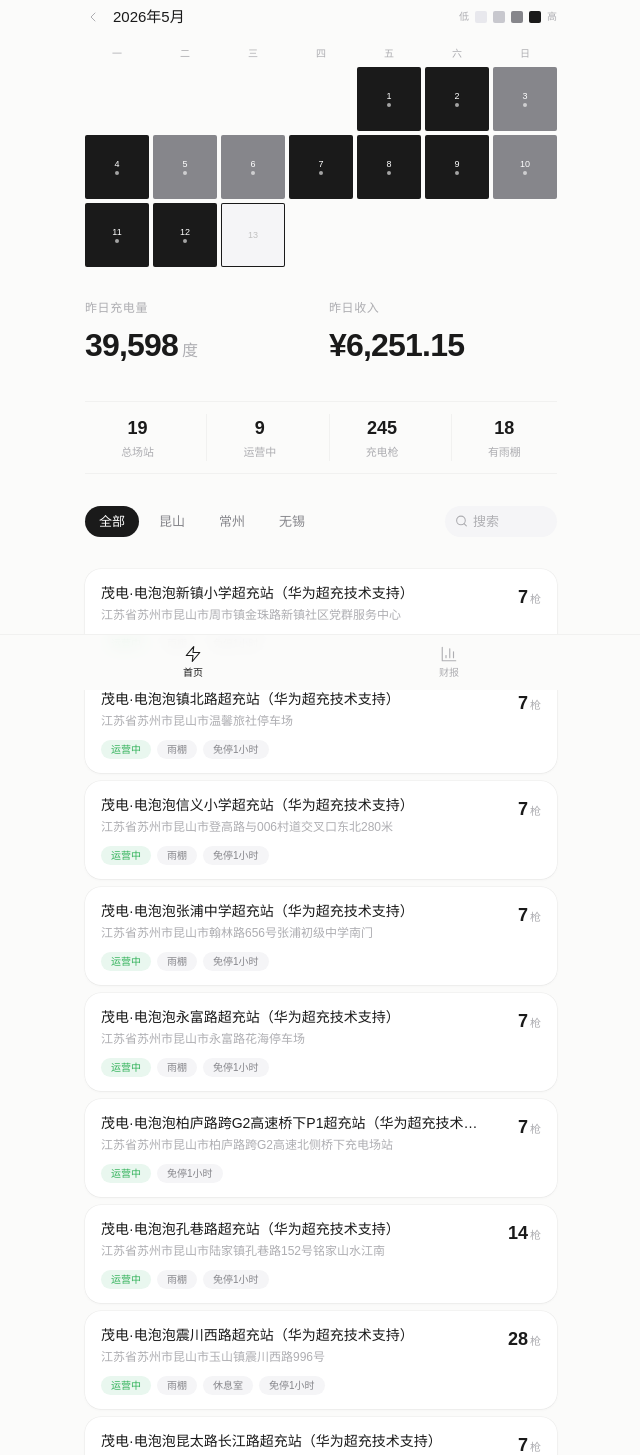
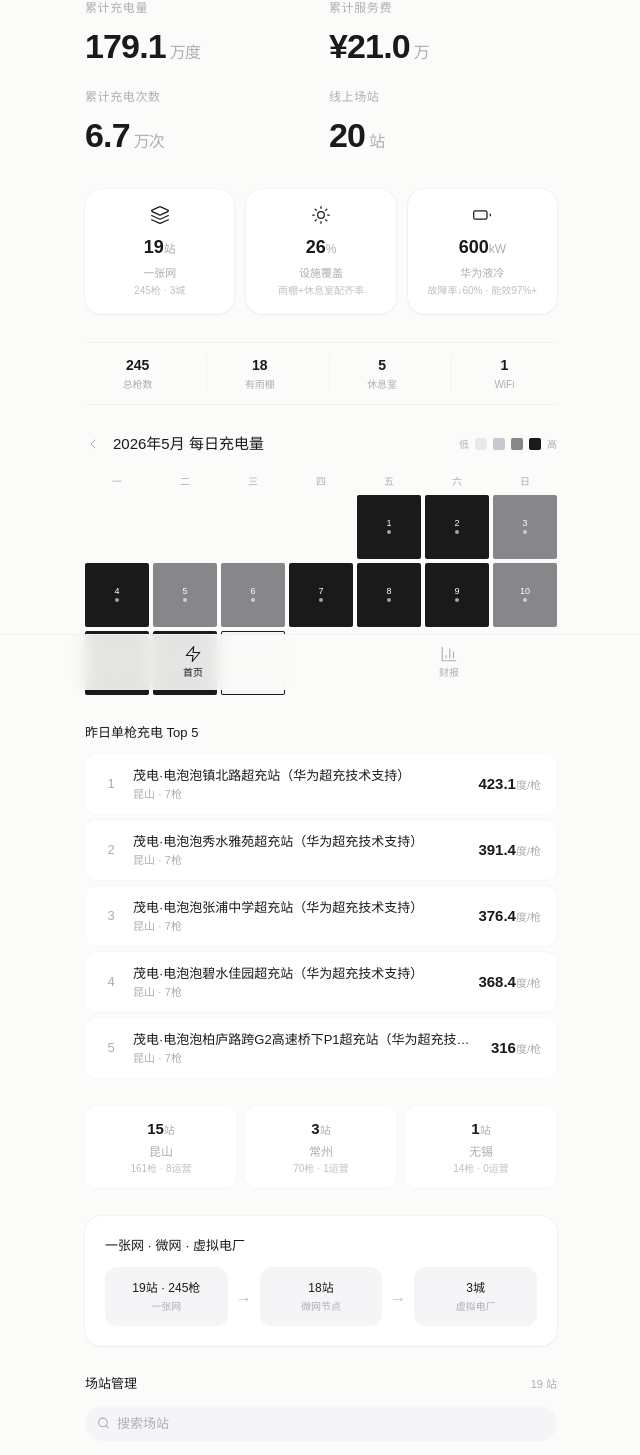
Before and after one commit to scarletwrenlee-crypto/station-dashboard, a React (Vite) app: page / in a window 1280 px wide. Shown: the part 110-1565 px from the top of the page, without its empty margins (319-959 px from the left). Built offline with nearby package versions, Linux system fonts and the light colour scheme.

Commit message:
Homepage: real API cumulative totals display

```diff
--- a/src/pages/StationList.tsx
+++ b/src/pages/StationList.tsx
@@ -1,100 +1,155 @@
 import { useEffect, useState, useMemo } from 'react'
 import { useNavigate } from 'react-router-dom'
 import { getStations, getYesterdayStats } from '../lib/localData'
-import { Search, MapPin, ChevronLeft, ChevronRight } from 'lucide-react'
+import { Search, ChevronLeft, ChevronRight, Zap, TrendingUp, Activity, Battery, Sun, Layers } from 'lucide-react'
 import { format, startOfMonth, endOfMonth, eachDayOfInterval, getDay, isToday, addMonths, subMonths } from 'date-fns'
 
-const CITIES = ['全部', '昆山', '常州', '无锡']
 const WEEKDAYS = ['一', '二', '三', '四', '五', '六', '日']
 
-// Load daily totals from seed (static import)
 import seedData from '../lib/seed.json'
 const dailyTotalsCache: Record<string, { kwh: number; fee: number }> = {}
 for (const d of (seedData as any).daily_totals || []) {
   dailyTotalsCache[d.date] = { kwh: d.total_kwh, fee: d.total_service_fee }
 }
+const realSummary = (seedData as any).real_summary
+const realTotals: Record<string, any> = (seedData as any).real_totals || {}
 
 export default function StationList() {
   const [stations, setStations] = useState<any[]>([])
   const [yesterdayStats, setYesterdayStats] = useState<any[]>([])
-  const [city, setCity] = useState('全部')
-  const [search, setSearch] = useState('')
-  const [showMap, setShowMap] = useState(false)
   const [selectedDate, setSelectedDate] = useState<string | null>(null)
   const [currentMonth, setCurrentMonth] = useState(new Date())
+  const [search, setSearch] = useState('')
   const navigate = useNavigate()
 
   useEffect(() => {
-    getStations(city).then(setStations)
+    getStations().then(setStations)
     getYesterdayStats().then(setYesterdayStats)
-  }, [city])
-
-  const filtered = stations.filter((s: any) =>
-    s.name.includes(search) || s.address.includes(search)
-  )
+  }, [])
 
   const totalGuns = stations.reduce((s: number, st: any) => s + st.total_piles, 0)
   const operating = stations.filter((s: any) => s.status === '运营中').length
+  const constructing = stations.filter((s: any) => s.status !== '运营中' && s.status !== '试运营').length
   const yesterdayKwh = yesterdayStats.reduce((s: number, d: any) => s + (d.total_kwh || 0), 0)
   const yesterdayRevenue = yesterdayStats.reduce((s: number, d: any) => s + (d.actual_revenue || d.service_fee || 0), 0)
+  const yesterdayAvgPerGun = totalGuns > 0 ? (yesterdayKwh / totalGuns).toFixed(1) : '0'
+  const facilityCoverage = Math.round(stations.filter((s: any) => s.canopy && s.rest_room).length / Math.max(stations.length, 1) * 100)
 
-  // Calendar data for current month
+  // Per-city stats
+  const cityStats = ['昆山', '常州', '无锡'].map(city => {
+    const cityStations = stations.filter((s: any) => s.city === city)
+    return {
+      city,
+      stations: cityStations.length,
+      guns: cityStations.reduce((s: number, st: any) => s + st.total_piles, 0),
+      operating: cityStations.filter((s: any) => s.status === '运营中').length,
+    }
+  })
+
+  // Calendar
   const calendarDays = useMemo(() => {
     const start = startOfMonth(currentMonth)
     const end = currentMonth < new Date() ? endOfMonth(currentMonth) : new Date()
     const days = eachDayOfInterval({ start, end })
     const firstDayOfWeek = getDay(start) === 0 ? 6 : getDay(start) - 1
-    const padding = Array(firstDayOfWeek).fill(null)
-    return [...padding, ...days]
+    return [...Array(firstDayOfWeek).fill(null), ...days]
   }, [currentMonth])
 
-  // Real intensity from daily totals
   const getDayData = (date: Date | null) => {
     if (!date) return { intensity: 0, kwh: 0, fee: 0 }
     const key = format(date, 'yyyy-MM-dd')
     const data = dailyTotalsCache[key]
     if (!data || data.kwh === 0) return { intensity: 0, kwh: 0, fee: 0 }
-    // Scale to 1-4 based on kWh
     const maxKwh = Math.max(...Object.values(dailyTotalsCache).map(d => d.kwh), 1)
     const ratio = data.kwh / maxKwh
-    let intensity = 0
-    if (ratio > 0.75) intensity = 4
-    else if (ratio > 0.5) intensity = 3
-    else if (ratio > 0.25) intensity = 2
-    else intensity = 1
+    let intensity = ratio > 0.75 ? 4 : ratio > 0.5 ? 3 : ratio > 0.25 ? 2 : 1
     return { intensity, kwh: data.kwh, fee: data.fee }
   }
 
-  const intensityColors = [
-    'bg-[#f5f5f7]',
-    'bg-[#e8e8ed]',
-    'bg-[#c8c8ce]',
-    'bg-[#86868b]',
-    'bg-[#1a1a1a]',
-  ]
+  const intensityColors = ['bg-[#f5f5f7]', 'bg-[#e8e8ed]', 'bg-[#c8c8ce]', 'bg-[#86868b]', 'bg-[#1a1a1a]']
   const textColors = ['text-[#c0c0c0]', 'text-[#86868b]', 'text-[#6b6b6b]', 'text-white', 'text-white']
-
   const selectedData = selectedDate ? dailyTotalsCache[selectedDate] : null
 
+  // Top 5 by per-gun efficiency
+  const topStations = stations
+    .map(s => {
+      const stat = yesterdayStats.find((d: any) => d.station_id === s.id)
+      const avg = stat && s.total_piles > 0 ? (stat.total_kwh / s.total_piles).toFixed(1) : '0'
+      return { ...s, yesterdayAvg: parseFloat(avg), yesterdayKwh: stat?.total_kwh || 0 }
+    })
+    .filter(s => s.yesterdayKwh > 0)
+    .sort((a, b) => b.yesterdayAvg - a.yesterdayAvg)
+    .slice(0, 5)
+
   return (
-    <div className="px-5 py-6 space-y-8">
+    <div className="px-5 py-6 space-y-7">
       {/* Hero */}
       <div className="flex items-end justify-between">
         <div>
           <h1 className="text-[28px] font-bold tracking-tight leading-tight">茂电·电泡泡</h1>
-          <p className="text-[15px] text-[#aeaeb2] mt-0.5">场站数据平台</p>
+          <p className="text-[13px] text-[#aeaeb2] mt-0.5">让每一度电，都有来处，也有归途</p>
         </div>
         <p className="text-[12px] text-[#aeaeb2] pb-1">{format(new Date(), 'M月d日 EEEE')}</p>
       </div>
 
-      {/* Month Calendar */}
+      {/* Real API Totals */}
+      <div className="grid grid-cols-2 gap-4">
+        <div>
+          <p className="text-[12px] text-[#aeaeb2] uppercase tracking-wider">累计充电量</p>
+          <p className="text-[34px] font-bold tracking-tight mt-1">{(realSummary?.total_kwh / 10000).toFixed(1)}<span className="text-[16px] font-normal text-[#aeaeb2] ml-1">万度</span></p>
+        </div>
+        <div>
+          <p className="text-[12px] text-[#aeaeb2] uppercase tracking-wider">累计服务费</p>
+          <p className="text-[34px] font-bold tracking-tight mt-1">¥{(realSummary?.total_service_fee / 10000).toFixed(1)}<span className="text-[16px] font-normal text-[#aeaeb2] ml-1">万</span></p>
+        </div>
+        <div>
+          <p className="text-[12px] text-[#aeaeb2] uppercase tracking-wider">累计充电次数</p>
+          <p className="text-[34px] font-bold tracking-tight mt-1">{(realSummary?.total_sessions / 10000).toFixed(1)}<span className="text-[16px] font-normal text-[#aeaeb2] ml-1">万次</span></p>
+        </div>
+        <div>
+          <p className="text-[12px] text-[#aeaeb2] uppercase tracking-wider">线上场站</p>
+          <p className="text-[34px] font-bold tracking-tight mt-1">{realSummary?.station_count}<span className="text-[16px] font-normal text-[#aeaeb2] ml-1">站</span></p>
+        </div>
+      </div>
+
+      {/* Network overview - from speech narrative */}
+      <div className="grid grid-cols-3 gap-3">
+        <div className="bg-white rounded-2xl p-4 text-center" style={{ boxShadow: '0 0 0 0.5px rgba(0,0,0,0.06), 0 1px 3px rgba(0,0,0,0.04)' }}>
+          <Layers size={20} strokeWidth={1.5} className="mx-auto mb-2 text-[#1a1a1a]" />
+          <p className="text-lg font-semibold">{stations.length}<span className="text-[12px] font-normal text-[#aeaeb2]">站</span></p>
+          <p className="text-[11px] text-[#aeaeb2] mt-0.5">一张网</p>
+          <p className="text-[10px] text-[#c0c0c0] mt-0.5">{totalGuns}枪 · {cityStats.length}城</p>
+        </div>
+        <div className="bg-white rounded-2xl p-4 text-center" style={{ boxShadow: '0 0 0 0.5px rgba(0,0,0,0.06), 0 1px 3px rgba(0,0,0,0.04)' }}>
+          <Sun size={20} strokeWidth={1.5} className="mx-auto mb-2 text-[#1a1a1a]" />
+          <p className="text-lg font-semibold">{facilityCoverage}<span className="text-[12px] font-normal text-[#aeaeb2]">%</span></p>
+          <p className="text-[11px] text-[#aeaeb2] mt-0.5">设施覆盖</p>
+          <p className="text-[10px] text-[#c0c0c0] mt-0.5">雨棚+休息室配齐率</p>
+        </div>
+        <div className="bg-white rounded-2xl p-4 text-center" style={{ boxShadow: '0 0 0 0.5px rgba(0,0,0,0.06), 0 1px 3px rgba(0,0,0,0.04)' }}>
+          <Battery size={20} strokeWidth={1.5} className="mx-auto mb-2 text-[#1a1a1a]" />
+          <p className="text-lg font-semibold">600<span className="text-[12px] font-normal text-[#aeaeb2]">kW</span></p>
+          <p className="text-[11px] text-[#aeaeb2] mt-0.5">华为液冷</p>
+          <p className="text-[10px] text-[#c0c0c0] mt-0.5">故障率↓60% · 能效97%+</p>
+        </div>
+      </div>
+
+      {/* Snapshot row */}
+      <div className="flex gap-4 py-3 border-y border-[#f1f1f0]">
+        <SnapStat value={totalGuns} label="总枪数" />
+        <SnapStat value={stations.filter((s: any) => s.canopy).length} label="有雨棚" line />
+        <SnapStat value={stations.filter((s: any) => s.rest_room).length} label="休息室" line />
+        <SnapStat value={stations.filter((s: any) => s.wifi).length} label="WiFi" line />
+      </div>
+
+      {/* Calendar */}
       <div>
         <div className="flex items-center justify-between mb-4">
           <div className="flex items-center gap-3">
             <button onClick={() => setCurrentMonth(m => subMonths(m, 1))} className="text-[#aeaeb2] hover:text-[#1a1a1a] transition-colors">
               <ChevronLeft size={16} strokeWidth={1.5} />
             </button>
-            <span className="text-[15px] font-medium">{format(currentMonth, 'yyyy年M月')}</span>
+            <span className="text-[15px] font-medium">{format(currentMonth, 'yyyy年M月')} 每日充电量</span>
             <button onClick={() => setCurrentMonth(m => addMonths(m, 1))}
               className={`text-[#aeaeb2] hover:text-[#1a1a1a] transition-colors ${currentMonth >= new Date() ? 'invisible' : ''}`}>
               <ChevronRight size={16} strokeWidth={1.5} />
@@ -102,50 +157,32 @@
           </div>
           <div className="flex items-center gap-1.5">
             <span className="text-[10px] text-[#aeaeb2]">低</span>
-            {[1, 2, 3, 4].map(i => (
-              <div key={i} className={`w-3 h-3 rounded-sm ${intensityColors[i]}`} />
-            ))}
+            {[1, 2, 3, 4].map(i => <div key={i} className={`w-3 h-3 rounded-sm ${intensityColors[i]}`} />)}
             <span className="text-[10px] text-[#aeaeb2]">高</span>
           </div>
         </div>
-
-        {/* Day header */}
         <div className="grid grid-cols-7 gap-1 mb-1">
-          {WEEKDAYS.map(d => (
-            <div key={d} className="text-center text-[10px] text-[#aeaeb2] py-0.5">{d}</div>
-          ))}
+          {WEEKDAYS.map(d => <div key={d} className="text-center text-[10px] text-[#aeaeb2] py-0.5">{d}</div>)}
         </div>
-
-        {/* Calendar grid */}
         <div className="grid grid-cols-7 gap-1">
           {calendarDays.map((date, i) => {
             if (!date) return <div key={`e-${i}`} className="aspect-square" />
-            const { intensity, kwh, fee } = getDayData(date)
+            const { intensity, kwh } = getDayData(date)
             const key = format(date, 'yyyy-MM-dd')
             const isSel = selectedDate === key
             const today = isToday(date)
             return (
-              <button
-                key={i}
-                onClick={() => setSelectedDate(isSel ? null : key)}
+              <button key={i} onClick={() => setSelectedDate(isSel ? null : key)}
                 className={`aspect-square rounded-sm flex flex-col items-center justify-center transition-all relative
                   ${intensityColors[intensity]}
                   ${today && !isSel ? 'ring-1 ring-inset ring-[#1a1a1a]' : ''}
-                  ${isSel ? 'ring-2 ring-[#1a1a1a] scale-110 z-10' : ''}
-                `}
-              >
-                <span className={`text-[9px] font-medium leading-none ${textColors[intensity]}`}>
-                  {format(date, 'd')}
-                </span>
-                {kwh > 0 && (
-                  <div className={`w-1 h-1 rounded-full mt-0.5 ${intensity >= 3 ? 'bg-white/60' : 'bg-[#1a1a1a]/20'}`} />
-                )}
+                  ${isSel ? 'ring-2 ring-[#1a1a1a] scale-110 z-10' : ''}`}>
+                <span className={`text-[9px] font-medium leading-none ${textColors[intensity]}`}>{format(date, 'd')}</span>
+                {kwh > 0 && <div className={`w-1 h-1 rounded-full mt-0.5 ${intensity >= 3 ? 'bg-white/60' : 'bg-[#1a1a1a]/20'}`} />}
               </button>
             )
           })}
         </div>
-
-        {/* Selected date detail */}
         {selectedData && (
           <div className="mt-3 flex gap-4 bg-white rounded-xl px-4 py-3" style={{ boxShadow: '0 0 0 0.5px rgba(0,0,0,0.06), 0 1px 3px rgba(0,0,0,0.04)' }}>
             <div className="flex-1">
@@ -161,97 +198,92 @@
         )}
       </div>
 
-      {/* Yesterday summary */}
-      <div className="grid grid-cols-2 gap-4">
+      {/* Top 5 by per-gun */}
+      {topStations.length > 0 && (
         <div>
-          <p className="text-[12px] text-[#aeaeb2] uppercase tracking-wider">昨日充电量</p>
-          <p className="text-[32px] font-bold tracking-tight mt-1">{(yesterdayKwh).toLocaleString()}<span className="text-[16px] font-normal text-[#aeaeb2] ml-1">度</span></p>
+          <h2 className="text-[13px] font-medium mb-3">昨日单枪充电 Top 5</h2>
+          <div className="space-y-1.5">
+            {topStations.map((s, i) => (
+              <button key={s.id} onClick={() => navigate(`/station/${s.id}`)}
+                className="w-full flex items-center gap-3 bg-white rounded-xl px-4 py-3 hover:bg-[#fbfbfa] transition-colors"
+                style={{ boxShadow: '0 0 0 0.5px rgba(0,0,0,0.04)' }}>
+                <span className="text-[13px] font-medium text-[#aeaeb2] w-5">{i + 1}</span>
+                <div className="flex-1 text-left min-w-0">
+                  <p className="text-[13px] font-medium truncate">{s.name}</p>
+                  <p className="text-[11px] text-[#aeaeb2]">{s.city} · {s.total_piles}枪</p>
+                </div>
+                <div className="text-right">
+                  <p className="text-[15px] font-semibold tabular-nums">{s.yesterdayAvg}<span className="text-[11px] font-normal text-[#aeaeb2]">度/枪</span></p>
+                </div>
+              </button>
+            ))}
+          </div>
         </div>
-        <div>
-          <p className="text-[12px] text-[#aeaeb2] uppercase tracking-wider">昨日收入</p>
-          <p className="text-[32px] font-bold tracking-tight mt-1">¥{yesterdayRevenue.toLocaleString()}</p>
+      )}
+
+      {/* City breakdown */}
+      <div className="grid grid-cols-3 gap-2">
+        {cityStats.map(c => (
+          <div key={c.city} className="bg-white rounded-xl px-4 py-3 text-center" style={{ boxShadow: '0 0 0 0.5px rgba(0,0,0,0.04)' }}>
+            <p className="text-[15px] font-semibold">{c.stations}<span className="text-[11px] font-normal text-[#aeaeb2]">站</span></p>
+            <p className="text-[12px] text-[#aeaeb2] mt-0.5">{c.city}</p>
+            <p className="text-[10px] text-[#c0c0c0]">{c.guns}枪 · {c.operating}运营</p>
+          </div>
+        ))}
+      </div>
+
+      {/* Group overview - from speech narrative: 一张网 → 微网 → 虚拟电厂 */}
+      <div className="bg-white rounded-2xl p-5" style={{ boxShadow: '0 0 0 0.5px rgba(0,0,0,0.06), 0 1px 3px rgba(0,0,0,0.04)' }}>
+        <h2 className="text-[13px] font-medium mb-3">一张网 · 微网 · 虚拟电厂</h2>
+        <div className="flex items-center gap-2">
+          <div className="flex-1 text-center bg-[#f5f5f7] rounded-xl py-3">
+            <p className="text-[12px] font-medium">{stations.length}站 · {totalGuns}枪</p>
+            <p className="text-[10px] text-[#aeaeb2] mt-0.5">一张网</p>
+          </div>
+          <span className="text-[#c0c0c0]">→</span>
+          <div className="flex-1 text-center bg-[#f5f5f7] rounded-xl py-3">
+            <p className="text-[12px] font-medium">{stations.filter((s: any) => s.energy_storage || s.canopy).length}站</p>
+            <p className="text-[10px] text-[#aeaeb2] mt-0.5">微网节点</p>
+          </div>
+          <span className="text-[#c0c0c0]">→</span>
+          <div className="flex-1 text-center bg-[#f5f5f7] rounded-xl py-3">
+            <p className="text-[12px] font-medium">{cityStats.length}城</p>
+            <p className="text-[10px] text-[#aeaeb2] mt-0.5">虚拟电厂</p>
+          </div>
         </div>
       </div>
 
-      {/* Quick stats row */}
-      <div className="flex gap-4 py-3 border-y border-[#f1f1f0]">
-        <Stat value={stations.length} label="总场站" />
-        <Stat value={operating} label="运营中" line />
-        <Stat value={totalGuns} label="充电枪" line />
-        <Stat value={stations.filter((s: any) => s.canopy).length} label="有雨棚" line />
-      </div>
-
-      {/* City + Search */}
-      <div className="flex gap-2 items-center">
-        <div className="flex gap-1.5 flex-1">
-          {CITIES.map(c => (
-            <button key={c} onClick={() => setCity(c)}
-              className={`px-3.5 py-1.5 rounded-full text-[13px] font-medium transition-all ${
-                city === c ? 'bg-[#1a1a1a] text-white' : 'text-[#86868b] hover:bg-[#f5f5f7]'
-              }`}
-            >{c}</button>
+      {/* Station management search */}
+      <div>
+        <div className="flex items-center justify-between mb-3">
+          <h2 className="text-[13px] font-medium">场站管理</h2>
+          <span className="text-[11px] text-[#aeaeb2]">{stations.length} 站</span>
+        </div>
+        <div className="relative mb-2">
+          <Search size={13} className="absolute left-3 top-1/2 -translate-y-1/2 text-[#aeaeb2]" />
+          <input type="text" placeholder="搜索场站" value={search} onChange={e => setSearch(e.target.value)}
+            className="w-full bg-[#f5f5f7] rounded-full pl-8 pr-3 py-2 text-[13px] placeholder-[#aeaeb2] focus:outline-none" />
+        </div>
+        <div className="max-h-48 overflow-y-auto space-y-1">
+          {stations.filter((s: any) => s.name.includes(search) || s.address.includes(search)).slice(0, 8).map((s: any) => (
+            <button key={s.id} onClick={() => navigate(`/station/${s.id}`)}
+              className="w-full flex items-center gap-3 px-3 py-2 rounded-lg hover:bg-[#f5f5f7] transition-colors text-left">
+              <span className={`w-1.5 h-1.5 rounded-full shrink-0 ${s.status === '运营中' ? 'bg-[#30b158]' : 'bg-[#b7770e]'}`} />
+              <span className="text-[13px] truncate flex-1">{s.name}</span>
+              <span className="text-[11px] text-[#aeaeb2] shrink-0">{s.total_piles}枪</span>
+            </button>
           ))}
         </div>
-        <div className="relative w-28">
-          <Search size={13} className="absolute left-2.5 top-1/2 -translate-y-1/2 text-[#aeaeb2]" />
-          <input type="text" placeholder="搜索" value={search} onChange={e => setSearch(e.target.value)}
-            className="w-full bg-[#f5f5f7] rounded-full pl-7 pr-3 py-1.5 text-[13px] placeholder-[#aeaeb2] focus:outline-none" />
-        </div>
       </div>
-
-      {/* Station list */}
-      <div className="space-y-2">
-        {filtered.map((s: any) => (
-          <button key={s.id} onClick={() => navigate(`/station/${s.id}`)}
-            className="w-full text-left bg-white rounded-2xl px-4 py-3.5 hover:bg-[#fbfbfa] transition-colors"
-            style={{ boxShadow: '0 0 0 0.5px rgba(0,0,0,0.06), 0 1px 3px rgba(0,0,0,0.04)' }}
-          >
-            <div className="flex items-start justify-between gap-3">
-              <div className="min-w-0 flex-1">
-                <h3 className="text-[14px] font-medium truncate pr-4">{s.name}</h3>
-                <p className="text-[12px] text-[#aeaeb2] mt-0.5 truncate">{s.address}</p>
-              </div>
-              <div className="text-right shrink-0">
-                <span className="text-lg font-semibold">{s.total_piles}</span>
-                <span className="text-[11px] text-[#aeaeb2] ml-0.5">枪</span>
-              </div>
-            </div>
-            <div className="flex flex-wrap gap-1.5 mt-2.5">
-              <span className={`text-[10px] font-medium px-2.5 py-0.5 rounded-full ${
-                s.status === '运营中' ? 'text-[#30b158] bg-[#e9f7ef]' : 'text-[#b7770e] bg-[#fef7e6]'
-              }`}>{s.status}</span>
-              {s.canopy && <Tag label="雨棚" />}
-              {s.rest_room && <Tag label="休息室" />}
-              {s.wifi && <Tag label="WiFi" />}
-              {s.vending && <Tag label="贩卖机" />}
-              {s.free_parking && <Tag label={`免停${s.free_parking}`} />}
-            </div>
-          </button>
-        ))}
-      </div>
-
-      {/* Map toggle */}
-      <button onClick={() => setShowMap(!showMap)}
-        className="w-full flex items-center justify-center gap-2 py-3 text-[13px] text-[#aeaeb2] hover:text-[#6b6b6b] transition-colors"
-      ><MapPin size={14} strokeWidth={1.5} />{showMap ? '收起地图' : '查看场站分布'}</button>
-      {showMap && (
-        <div className="w-full h-48 rounded-2xl bg-[#f5f5f7] flex items-center justify-center">
-          <p className="text-[13px] text-[#aeaeb2]">地图视图 (需配置高德Key)</p>
-        </div>
-      )}
     </div>
   )
 }
 
-function Stat({ value, label, line }: { value: number; label: string; line?: boolean }) {
+function SnapStat({ value, label, line }: { value: number; label: string; line?: boolean }) {
   return (
     <div className={`text-center flex-1 ${line ? 'border-l border-[#f1f1f0]' : ''}`}>
-      <p className="text-lg font-semibold">{value}</p>
-      <p className="text-[11px] text-[#aeaeb2] mt-0.5">{label}</p>
+      <p className="text-sm font-semibold">{value}</p>
+      <p className="text-[10px] text-[#aeaeb2] mt-0.5">{label}</p>
     </div>
   )
 }
-
-function Tag({ label }: { label: string }) {
-  return <span className="text-[10px] px-2.5 py-0.5 rounded-full text-[#86868b] bg-[#f5f5f7]">{label}</span>
-}
```
Also changed, not shown: 3 other files (tests, documents, lock files or other folders).
